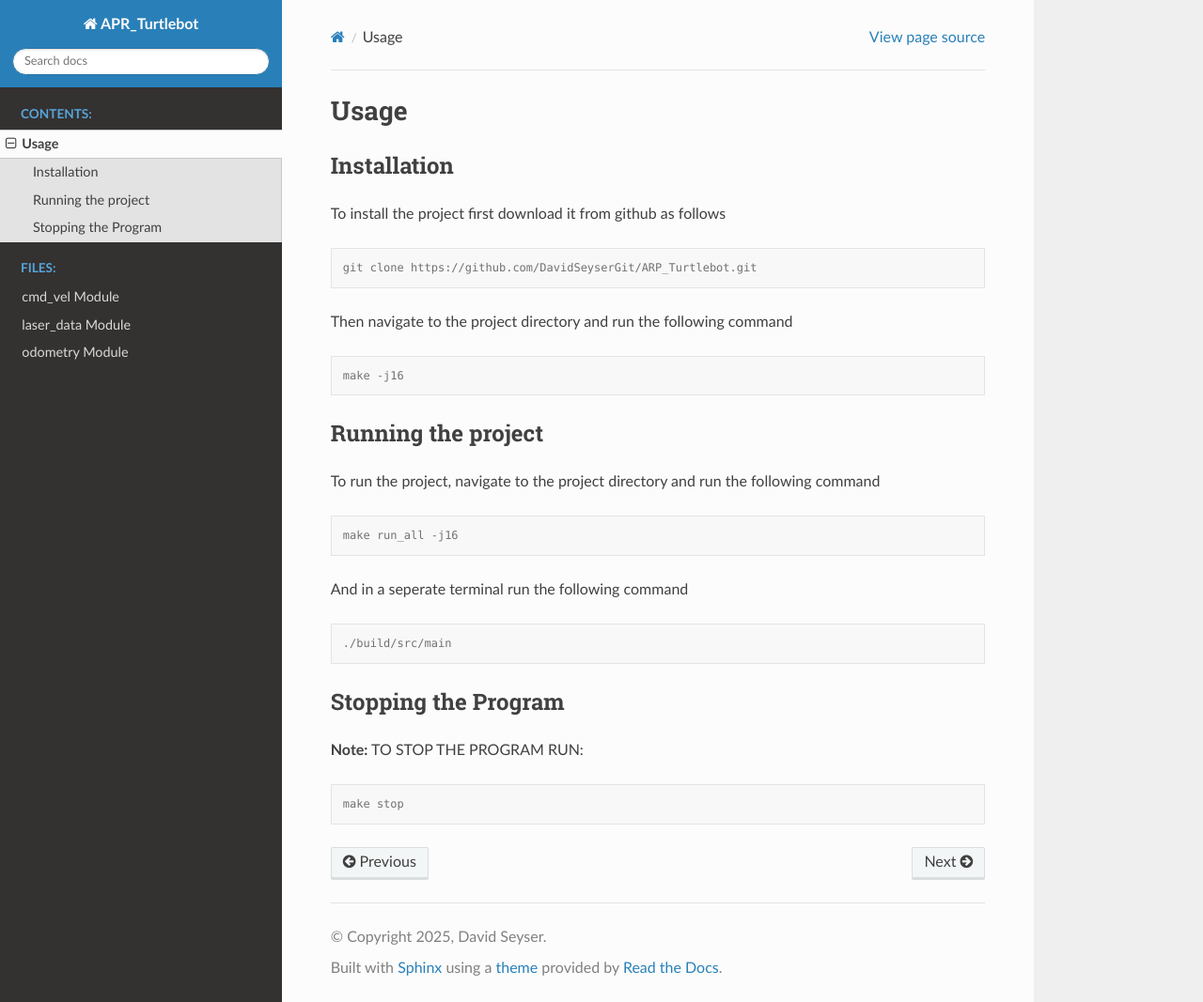
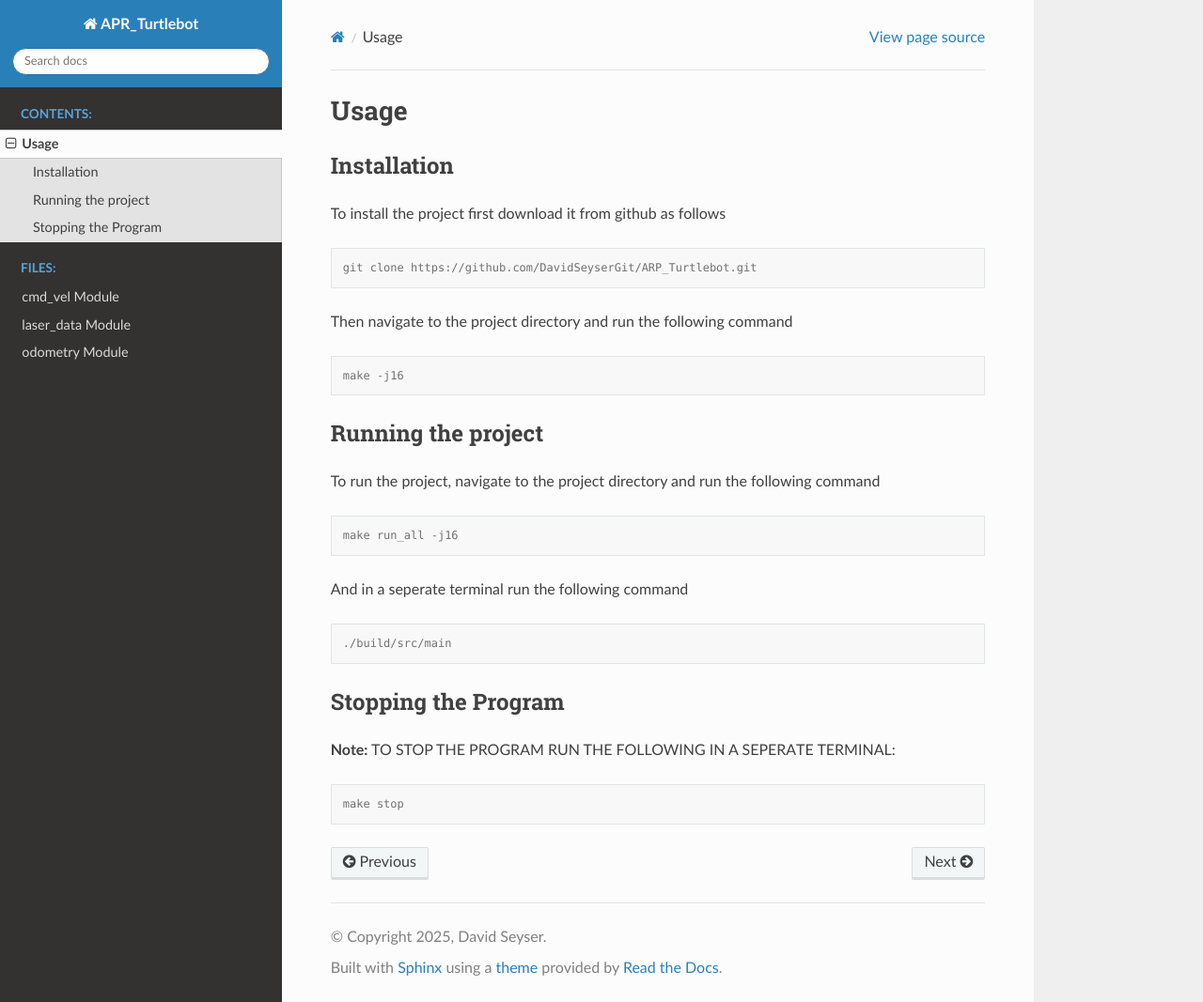
Before and after one commit to DavidSeyserGit/ARP_Turtlebot, a Sphinx documentation site: the page built from docs/source/usage.rst, in a window 1280 px wide and 1067 px high. Shown: the whole window at 94% size. Built offline with Sphinx 7.4.7 and the Read the Docs theme 3.1.0, drawn with Linux system fonts in a browser that asks for light colours.

Commit message:
changes to the the wording

```diff
--- a/docs/source/usage.rst
+++ b/docs/source/usage.rst
@@ -33,7 +33,7 @@ And in a seperate terminal run the following command
 
 Stopping the Program
 --------------------
-**Note:** TO STOP THE PROGRAM RUN:
+**Note:** TO STOP THE PROGRAM RUN THE FOLLOWING IN A SEPERATE TERMINAL:
 
 .. code-block:: console
 
```
